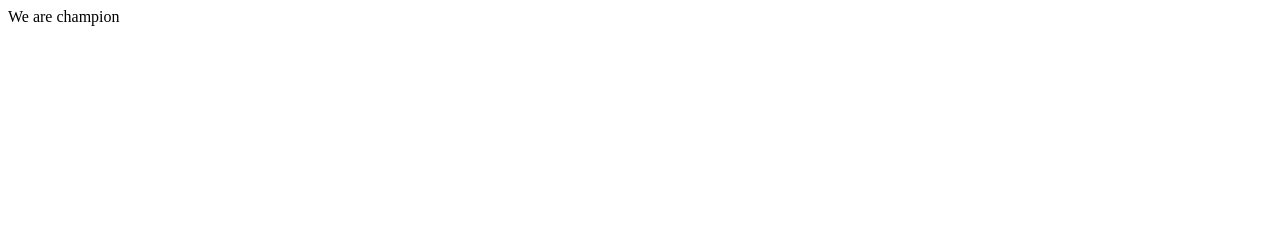
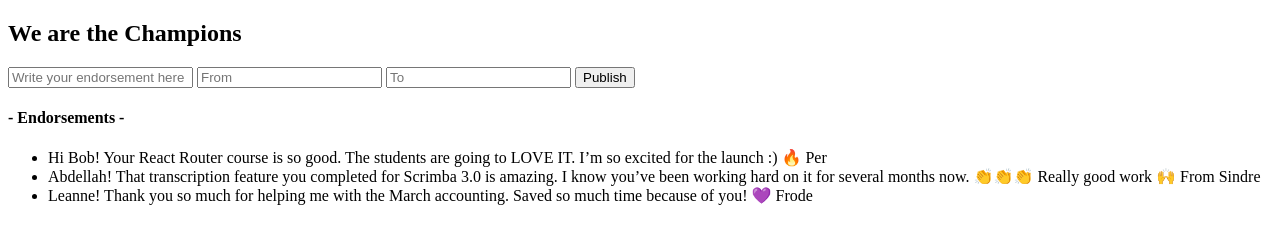
Before and after one commit to SirajAtFiverr/we-are-champion, a plain HTML site: page index.html in a window 1280 px wide. Drawn offline with Linux system fonts and the light colour scheme.

Commit message:
saving basic structure of app

```diff
--- a/index.html
+++ b/index.html
@@ -6,6 +6,46 @@
     <title>We are champion</title>
 </head>
 <body>
-    We are champion
+
+    <div id="app">
+
+        <div id="section-1">
+            <!-- <img src="assets/freddie.png"/> -->
+            <h2>We are the Champions</h2>
+        </div>
+
+        <div id="section-2">
+            <input type="text" placeholder="Write your endorsement here" class="endorsement-text-field">
+            <input type="text" placeholder="From" class="from-field">
+            <input type="text" placeholder="To" class="to-field">
+            <button class="publish-button">Publish</button>
+        </div>
+
+        <div id="section-3">
+            <h4>- Endorsements -</h4>
+            <ul class="endorsement-list">
+
+               <li>Hi Bob! Your React Router course is so good.
+                   The students are going to LOVE IT. I’m so excited
+                   for the launch :) 🔥 Per
+                </li>
+
+                <li>
+                    Abdellah! That transcription feature you completed for Scrimba 3.0 is amazing.
+                    I know you’ve been working hard on it for several months now. 👏👏👏 Really
+                    good work 🙌
+                    From Sindre
+                </li>
+
+                <li>
+                    Leanne! Thank you so much for helping me with the March accounting.
+                    Saved so much time because of you! 💜 Frode
+                </li>
+
+            </ul>
+        </div>
+
+    </div>
+
 </body>
 </html>
```
